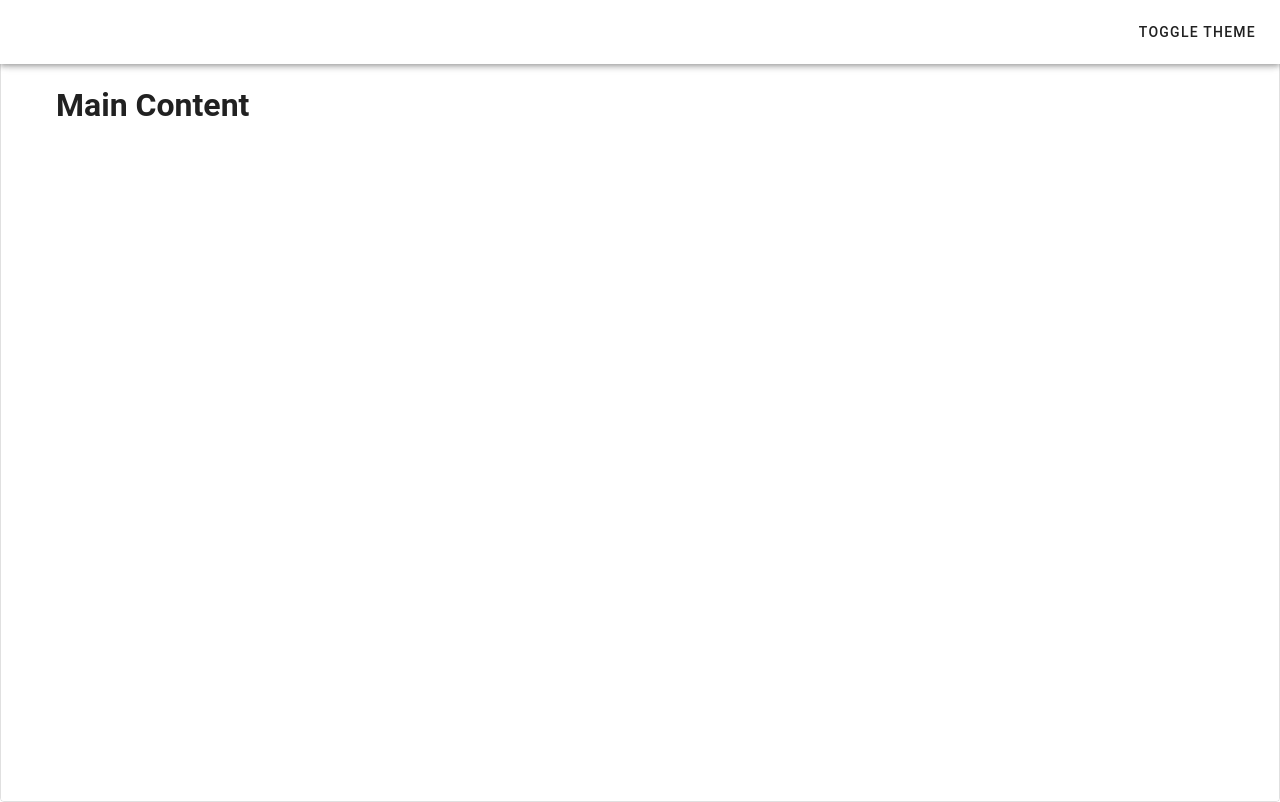
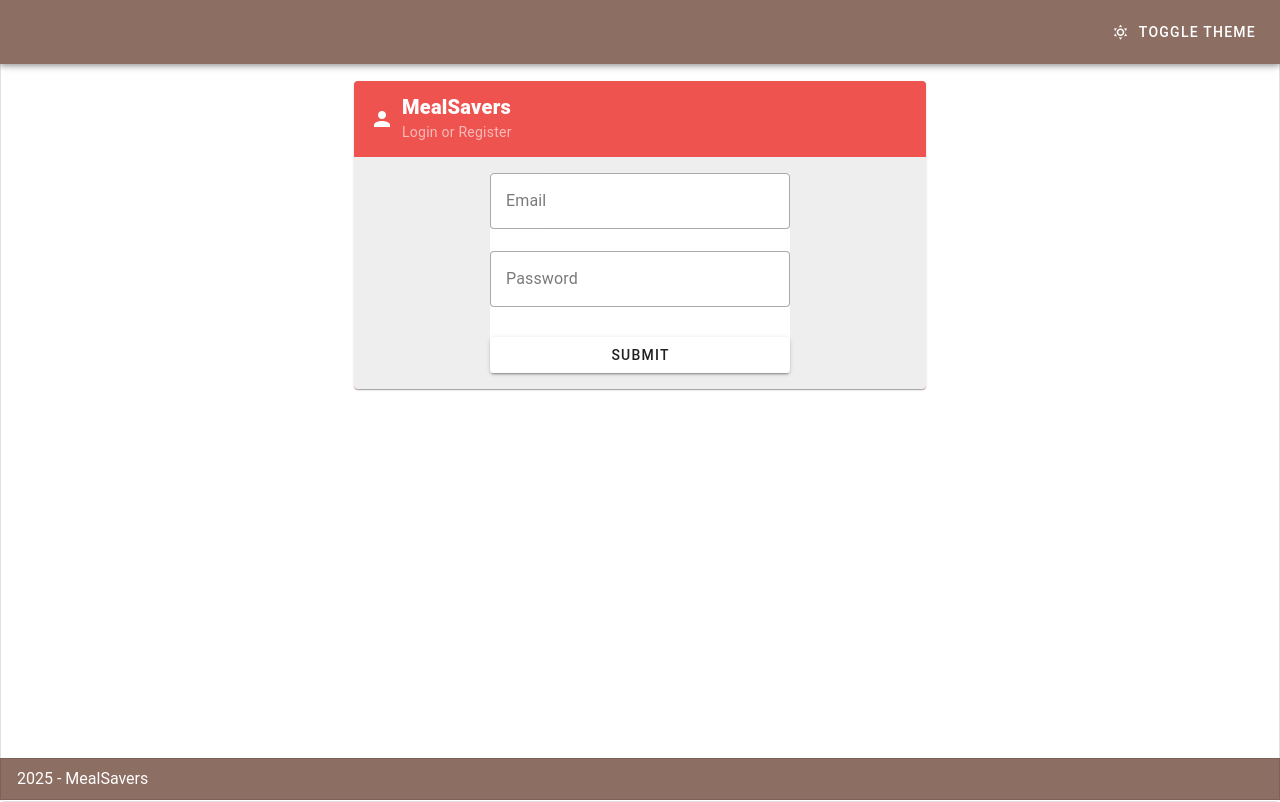
Before and after one commit to RoxetteDeberto/MealSaversss, a Vue app: page / in a window 1280 px wide. Built offline with nearby package versions, Linux system fonts and the light colour scheme.

Commit message:
feat: added designs to login page

```diff
--- a/package.json
+++ b/package.json
@@ -18,6 +18,7 @@
   },
   "devDependencies": {
     "@eslint/js": "^9.22.0",
+    "@mdi/font": "^7.4.47",
     "@vitejs/plugin-vue": "^5.2.3",
     "@vue/eslint-config-prettier": "^10.2.0",
     "eslint": "^9.22.0",
--- a/src/main.js
+++ b/src/main.js
@@ -4,6 +4,7 @@
 import { createPinia } from 'pinia'
 
 // Vuetify
+import '@mdi/font/css/materialdesignicons.css' // Ensure you are using css-loader
 import 'vuetify/styles'
 import { createVuetify } from 'vuetify'
 import * as components from 'vuetify/components'
@@ -15,6 +16,9 @@
 const app = createApp(App)
 
 const vuetify = createVuetify({
+  icons: {
+    defaultSet: 'mdi', // This is already the default value - only for display purposes
+  },
   components,
   directives,
 })
--- a/src/views/auth/LoginView.vue
+++ b/src/views/auth/LoginView.vue
@@ -11,7 +11,7 @@
 <template>
   <v-responsive class="border rounded">
     <v-app :theme="theme">
-      <v-app-bar class="px-3">
+      <v-app-bar class="px-3" color="brown-lighten-1">
         <v-spacer></v-spacer>
 
         <v-btn
@@ -24,9 +24,40 @@
 
       <v-main>
         <v-container>
-          <h1>Main Content</h1>
+          <v-row>
+            <v-col cols="12" md="6" class="mx-auto">
+              <v-card
+                class="mx-auto"
+                prepend-icon="mdi-account"
+                subtitle="Login or Register"
+                color="red-lighten-1"
+              >
+                <template v-slot:title>
+                  <span class="font-weight-black">MealSavers</span>
+                </template>
+
+                <v-card-text class="bg-surface-light pt-4">
+                  <v-sheet class="mx-auto" width="300">
+                    <v-form fast-fail @submit.prevent>
+                      <v-text-field label="Email" variant="outlined"></v-text-field>
+
+                      <v-text-field
+                        label="Password"
+                        type="password"
+                        variant="outlined"
+                      ></v-text-field>
+
+                      <v-btn class="mt-2" type="submit" block>Submit</v-btn>
+                    </v-form>
+                  </v-sheet>
+                </v-card-text>
+              </v-card>
+            </v-col>
+          </v-row>
         </v-container>
       </v-main>
+
+      <v-footer color="brown-lighten-1" border app>2025 - MealSavers</v-footer>
     </v-app>
   </v-responsive>
 </template>
```
Also changed, not shown: 1 other file (tests, documents, lock files or other folders).
